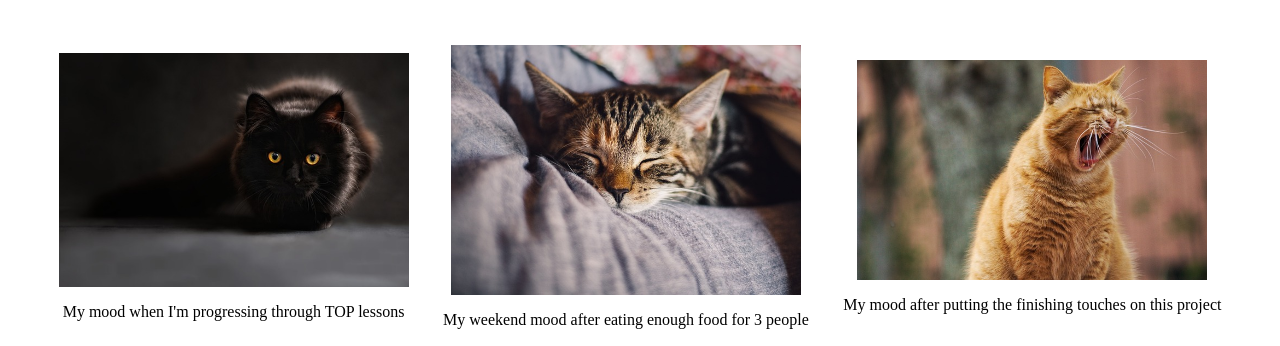
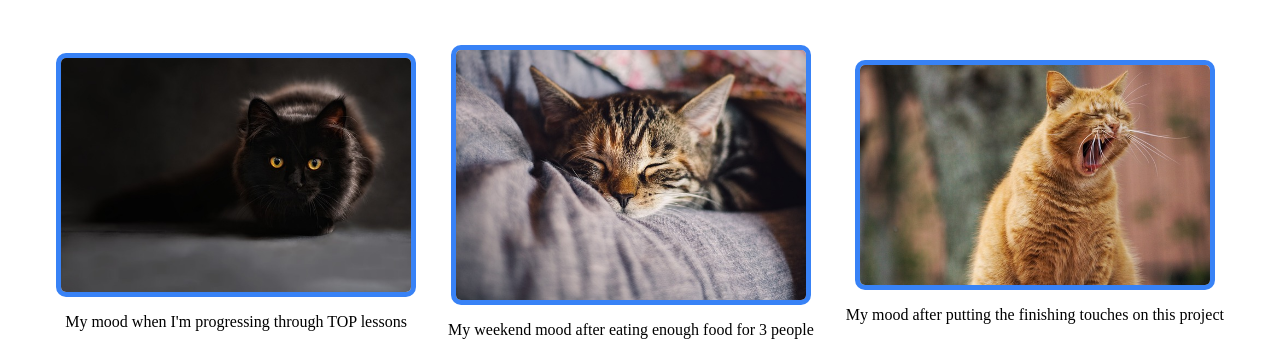
Before and after one commit to dgyoungk/landing-page, a plain HTML site: page index.html in a window 1280 px wide. Shown: the part 585-931 px from the top of the page. Drawn offline with Linux system fonts and the light colour scheme.

Commit message:
Add style for gallery border

```diff
--- a/styles/styles.css
+++ b/styles/styles.css
@@ -159,6 +159,8 @@ body {
 .gallery-item img {
     width: 350px;
     height: auto;
+    border: 5px solid #3882f6;
+    border-radius: 10px;
 }
 
 .gallery-item p {
```
